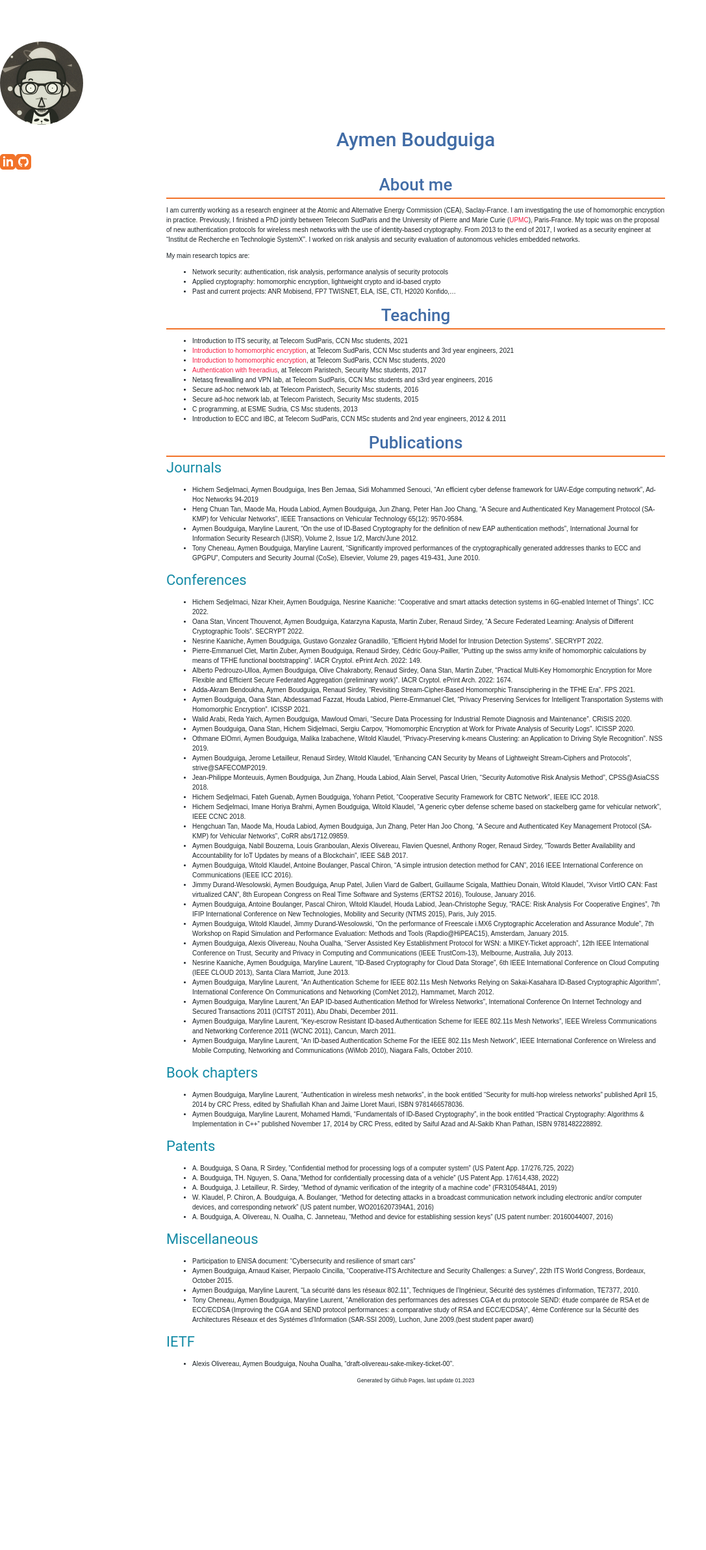
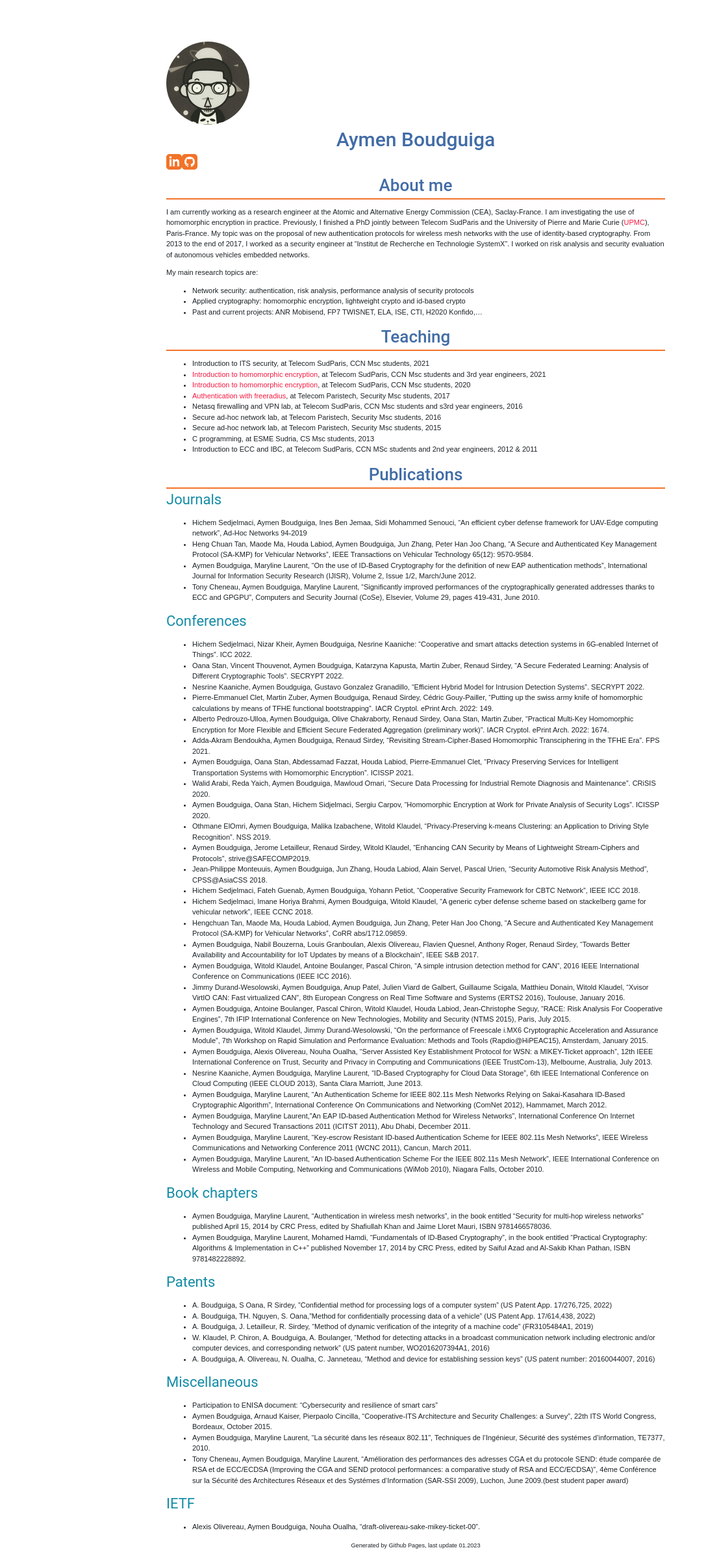
Before and after one commit to aymen0b/aymen0b.github.io, a Jekyll site: the page built from index.md, in a window 1280 px wide. Shown: the whole page at 65% size, without its empty margins (0-1087 px from the left). Built offline with Jekyll 4.4.1, drawn with Linux system fonts in a browser that asks for light colours; before the commit the page ends 2131 px from its top, so only the background shows below that.

Commit message:
adjusted the style again

```diff
--- a/_sass/style.scss
+++ b/_sass/style.scss
@@ -17,7 +17,7 @@ html {
 body {
   font-family: "Roboto Slab",sans-serif;
   -webkit-font-smoothing: antialiased;
-  font-size: 10px;
+  font-size: 11px;
   color: $font_color;
   margin: 5% 0;
   text-align: start;
@@ -61,8 +61,8 @@ a:link, a:hover, a:visited, a:active, a:focus {
 }
 
 .profile {
-  margin-left: 0;
-  margin-right: 0;
+  width: $text_width;
+  margin: auto;
   height: 128px;
   .profile_pic {
     height: 128px;
@@ -74,6 +74,8 @@ a:link, a:hover, a:visited, a:active, a:focus {
 }
 
 .navigator {
+  width: $text_width;
+  margin: auto;
   display: flex;
   flex-direction: row;
 }
```
